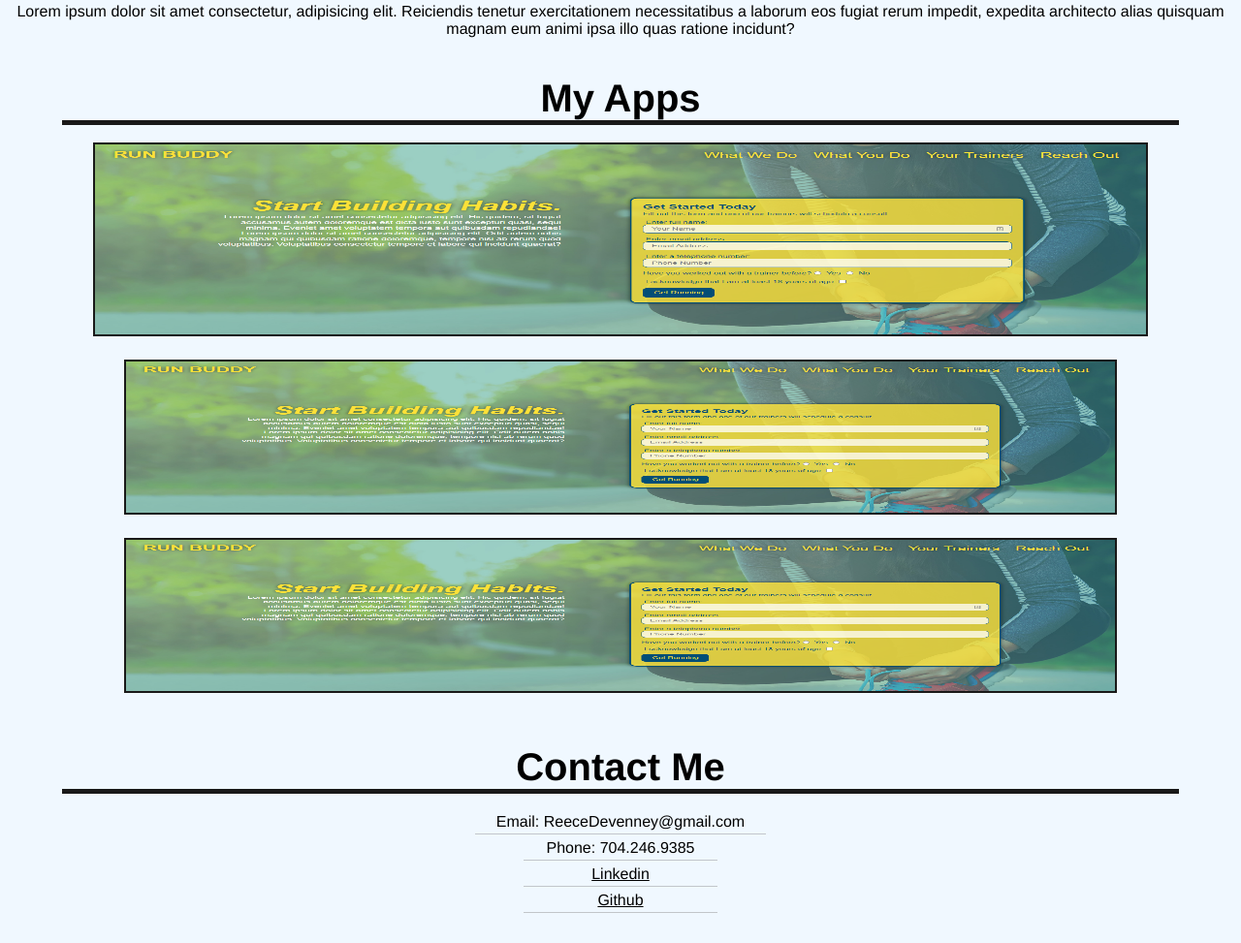
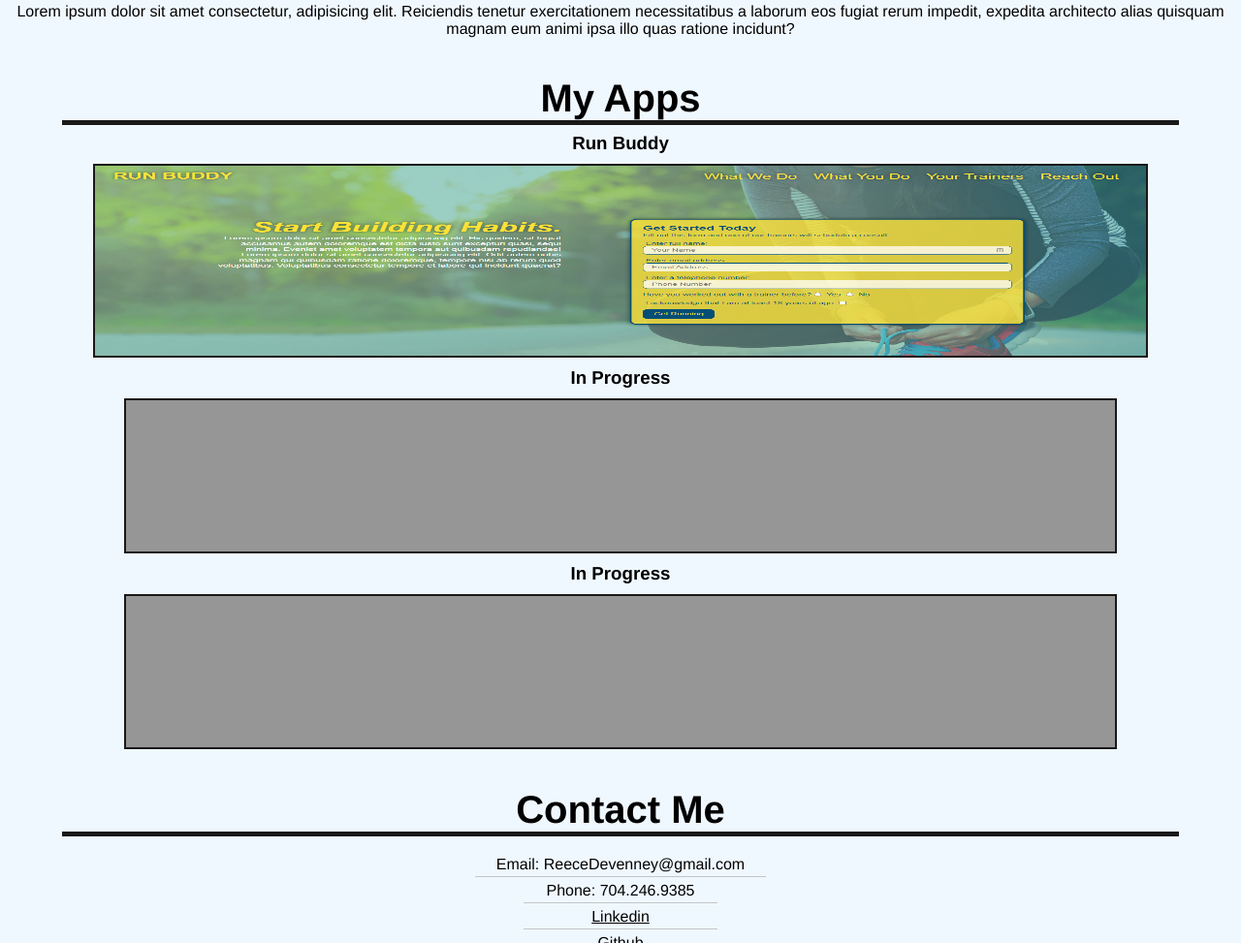
Before and after one commit to ReeceDevenney/Portfolio, a plain HTML site: page index.html in a window 1280 px wide. Shown: the part 546-1519 px from the top of the page at 97% size. Drawn offline with Linux system fonts and the light colour scheme; placeholder pictures from the web are drawn by us.

Commit message:
updated my apps images

```diff
--- a/assets/CSS/style.css
+++ b/assets/CSS/style.css
@@ -82,12 +82,13 @@ section p {
 
 /*apps section*/
 
-#applications div {
+/* #applications div {
     display: flex;
     justify-content: center;
-}
+} */
 
 .apps img {
+    display: block;
     width: 80vw;
     height: 20vh;
     margin: 10px auto;
@@ -95,8 +96,12 @@ section p {
 }
 
 .app1 img {
-    width: 85vw;
+    width: 85%;
     height: 25vh;
+}
+
+h3 {
+    text-align: center;
 }
 
 /*contact section*/
--- a/index.html
+++ b/index.html
@@ -31,13 +31,16 @@
                 My Apps
             </h2>
             <div class="app1">
-               <a href="https://reecedevenney.github.io/run-buddy/"><img src="./assets/Images/run-buddy-screenshot.png" alt="screenshot of my Run Buddy webpage header"></a>
+                <h3>Run Buddy</h3>
+                <a href="https://reecedevenney.github.io/run-buddy/"><img src="./assets/Images/run-buddy-screenshot.png" alt="screenshot of my Run Buddy webpage header"></a>
             </div>
             <div class="app2">
-                <a href="#"><img src="./assets/Images/run-buddy-screenshot.png" alt="placeholder Image"></a>
+                <h3>In Progress</h3>
+                <a href="#"><img src="http://via.placeholder.com/1x1" alt="placeholder Image"></a>
             </div>
             <div class="app3">
-                <a href="#"><img src="./assets/Images/run-buddy-screenshot.png" alt="placeholder Image"></a>
+                <h3>In Progress</h3>
+                <a href="#"><img src="http://via.placeholder.com/1x1" alt="placeholder Image"></a>
             </div>
         </div>
 
```
